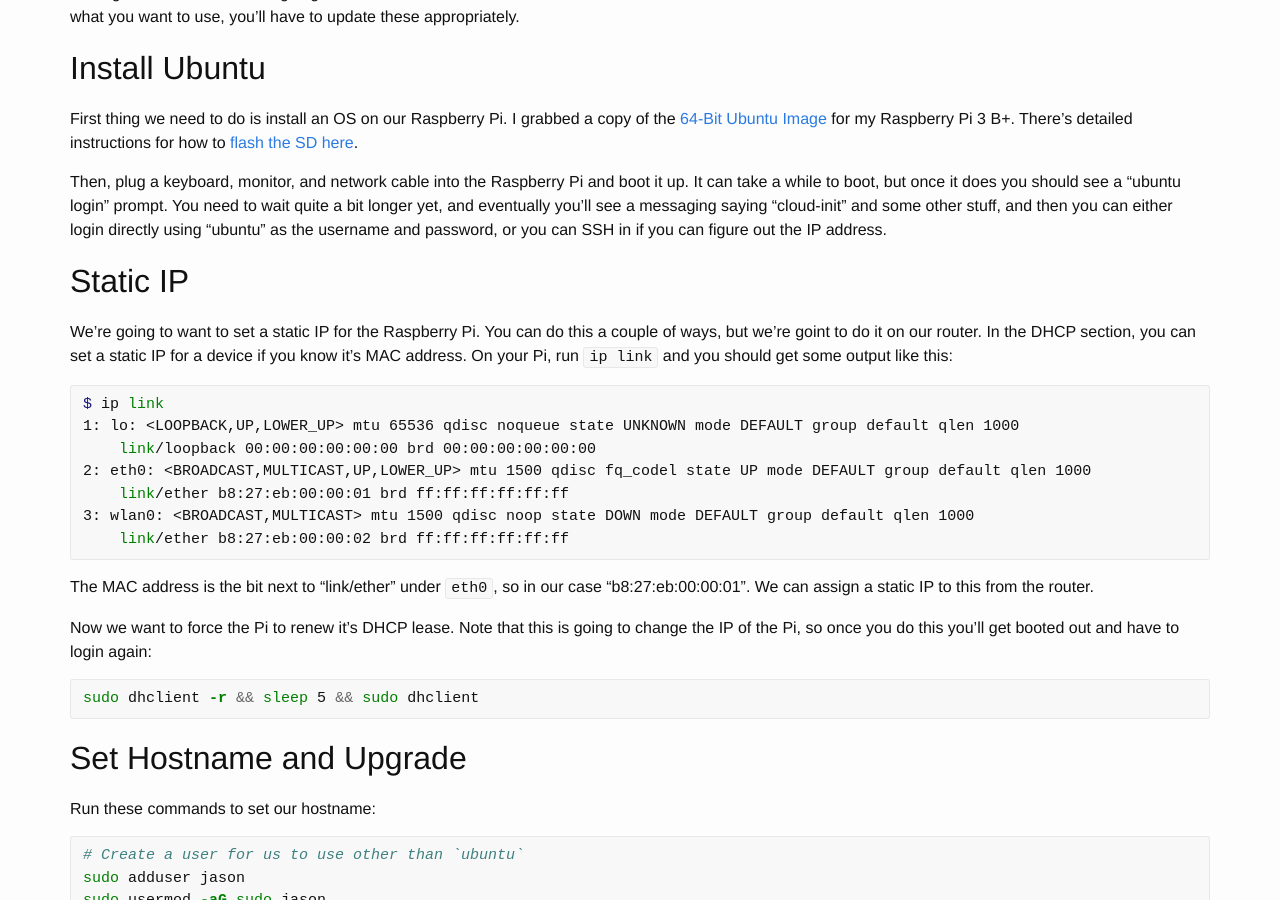
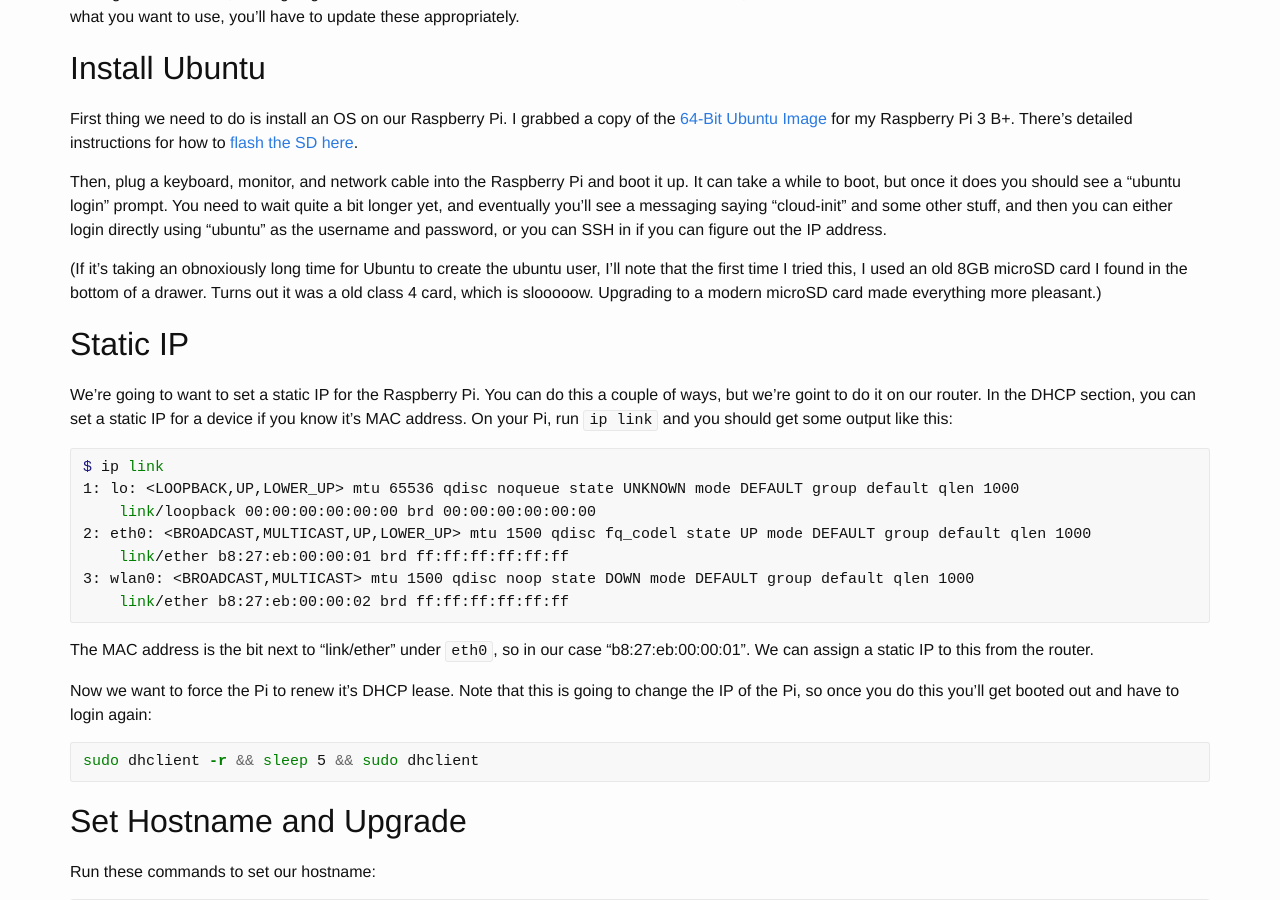
Before and after one commit to jwalton/thedreaming.org, a Jekyll site: the page built from _posts/2020-11-07-pihole.md, in a window 1280 px wide and 900 px high, scrolled down 1029 px. Built offline with Jekyll 4.4.1, drawn with Linux system fonts in a browser that asks for light colours; comment, search, counter and statistics services are not loaded.

Commit message:
docs(pihole): Add note about slow sd cards.

```diff
--- a/_posts/2020-11-07-pihole.md
+++ b/_posts/2020-11-07-pihole.md
@@ -21,6 +21,8 @@
 First thing we need to do is install an OS on our Raspberry Pi.  I grabbed a copy of the [64-Bit Ubuntu Image](https://ubuntu.com/download/raspberry-pi) for my Raspberry Pi 3 B+.  There's detailed instructions for how to [flash the SD here](https://ubuntu.com/tutorials/how-to-install-ubuntu-on-your-raspberry-pi#2-prepare-the-sd-card).
 
 Then, plug a keyboard, monitor, and network cable into the Raspberry Pi and boot it up.  It can take a while to boot, but once it does you should see a "ubuntu login" prompt.  You need to wait quite a bit longer yet, and eventually you'll see a messaging saying "cloud-init" and some other stuff, and then you can either login directly using "ubuntu" as the username and password, or you can SSH in if you can figure out the IP address.
+
+(If it's taking an obnoxiously long time for Ubuntu to create the ubuntu user, I'll note that the first time I tried this, I used an old 8GB microSD card I found in the bottom of a drawer.  Turns out it was a old class 4 card, which is slooooow.  Upgrading to a modern microSD card made everything more pleasant.)
 
 ## Static IP
 
```
